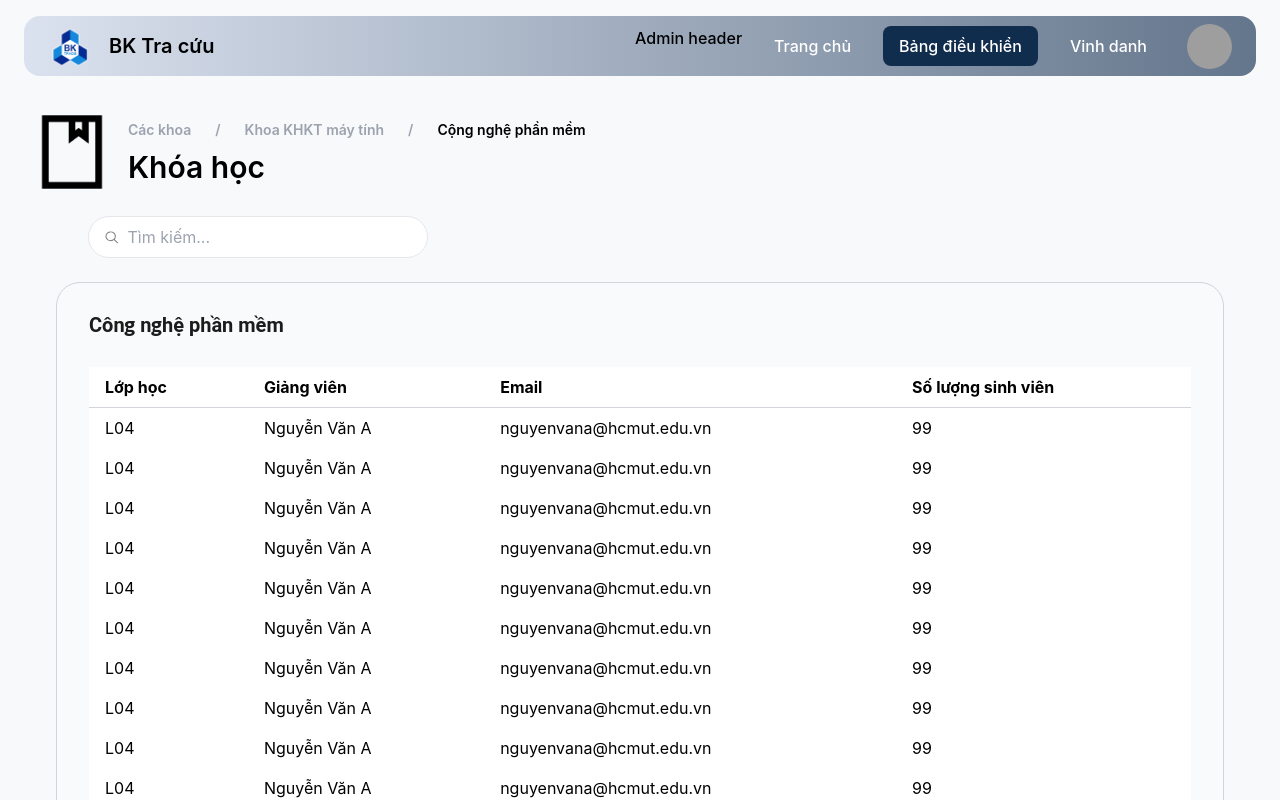
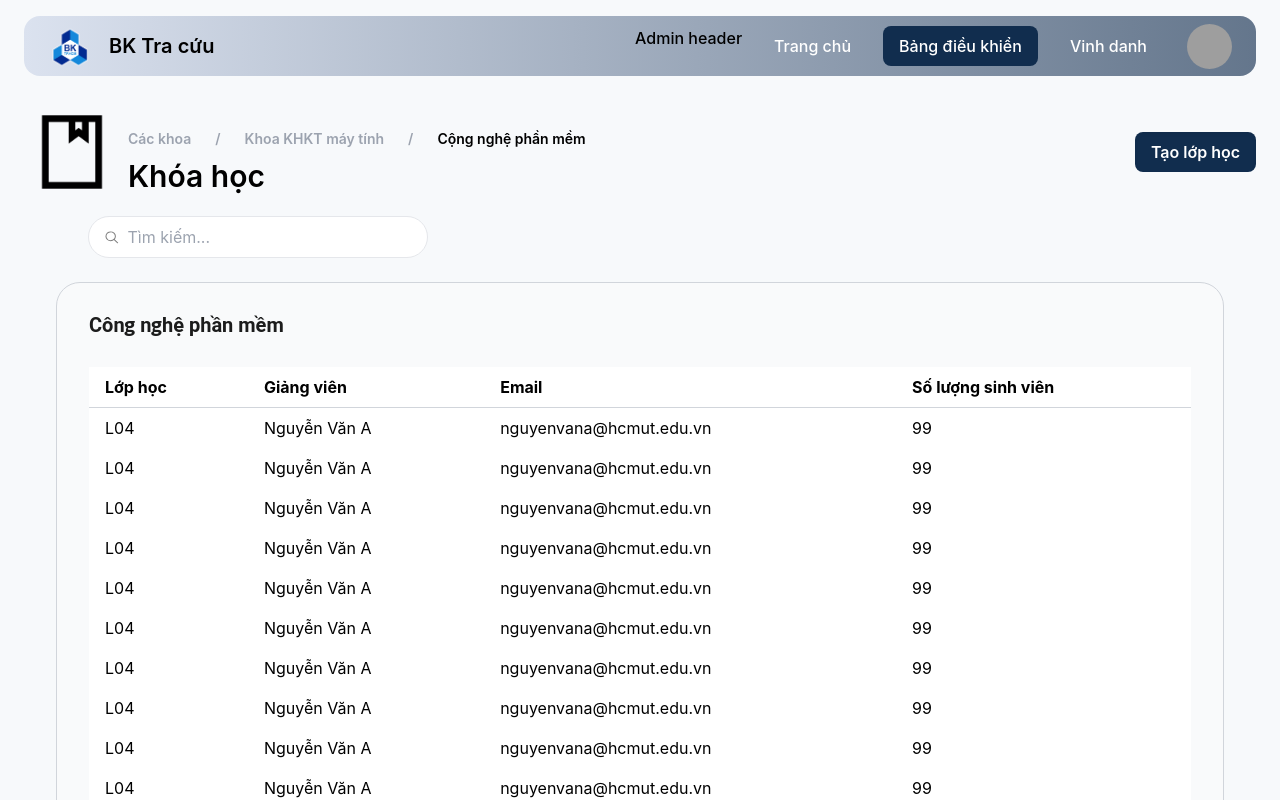
Before and after one commit to dath-241/grade-portal-web-1, a React (Create React App) app: page /management/class-list in a window 1280 px wide. Shown: the top 800 px of the page. Built offline with nearby package versions, Linux system fonts and the light colour scheme; sample sign-in values are in the browser's storage; grey boxes are pictures that could not be loaded.

Commit message:
link to create courses page

```diff
--- a/src/pages/ManageCourses/ClassList .jsx
+++ b/src/pages/ManageCourses/ClassList .jsx
@@ -27,7 +27,7 @@ function ClassList() {
     ];
     return (
         <div>
-            <div className="flex">
+            <div className="flex items-center">
                 <img src={require('../../assets/img/course.png')} alt="course" className="h-24 w-24 p-2" />
                 <h1 className="text-3xl font-semibold">
                     <nav className="mt-2">
@@ -57,11 +57,17 @@ function ClassList() {
                     </nav>
                     <div className="font-roboto ml-2 mt-1 text-3xl font-semibold leading-none text-black">Khóa học</div>
                 </h1>
+
+                <Link to="/managerment/add-course" className='ml-auto font-semibold'>
+                    <div className="size-fit cursor-pointer rounded-lg bg-primary px-4 py-2 text-white shadow-inner hover:shadow-white">
+                        Tạo lớp học
+                    </div>
+                </Link>
             </div>
             <div className="ml-16 mr-8 mt-4">
                 <SearchBar onSearch={handleSearch} />
             </div>
-            <div className="ml-8 mr-8 mt-6  w-auto rounded-[24px] border border-gray-300 bg-gray-50 p-4">
+            <div className="ml-8 mr-8 mt-6 w-auto rounded-[24px] border border-gray-300 bg-gray-50 p-4">
                 <h2
                     className="mb-4 ml-4 mt-4 text-left"
                     style={{
@@ -76,10 +82,10 @@ function ClassList() {
                 >
                     Công nghệ phần mềm
                 </h2>
-                <div className=" w-full flex-col items-center overflow-y-auto bg-gray-50 p-4">
+                <div className="w-full flex-col items-center overflow-y-auto bg-gray-50 p-4">
                     <table className="min-w-full border-collapse bg-white">
                         <thead>
-                            <tr className='text-left'>
+                            <tr className="text-left">
                                 <th className="border-b border-gray-300 px-4 py-2">Lớp học</th>
                                 <th className="border-b border-gray-300 px-4 py-2">Giảng viên</th>
                                 <th className="border-b border-gray-300 px-4 py-2">Email</th>
--- a/src/routes/index.js
+++ b/src/routes/index.js
@@ -123,6 +123,13 @@ const routes = [
         protected: true,
     },
     {
+        path: '/managerment/add-course',
+        component: AddCourse,
+        layout: true,
+        allowedRoles: ['admin'],
+        protected: true,
+    },
+    {
         path: '/student-courses',
         component: StudentCoursePage,
         layout: true,
@@ -164,13 +171,7 @@ const routes = [
         allowedRoles: ['teacher'],
         protected: true,
     },
-    {
-        path: '/managerment/add-course',
-        component: AddCourse,
-        layout: true,
-        allowedRoles: ['admin'],
-        protected: true,
-    },
+
 ];
 
 export default routes;
```
